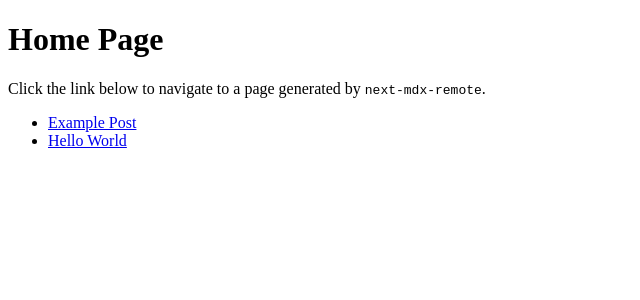
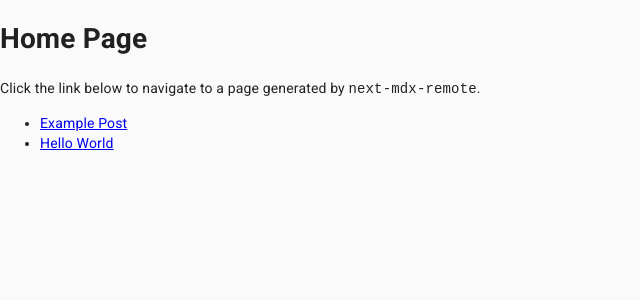
Before and after one commit to kaznak/20210118.blog-template, a Next.js app: page / in a window 1280 px wide. Shown: the top 300 px of the page, without its empty margins (0-640 px from the left). Built offline with nearby package versions, Linux system fonts and the light colour scheme.

Commit message:
pages/_app.tsx: setup material ui

```diff
--- a/pages/_app.tsx
+++ b/pages/_app.tsx
@@ -1,7 +1,26 @@
 import type { AppProps } from 'next/app'
+import Head from 'next/head'
+
+import '@fontsource/roboto/300.css'
+import '@fontsource/roboto/400.css'
+import '@fontsource/roboto/500.css'
+import '@fontsource/roboto/700.css'
+
+import { ThemeProvider, useTheme } from '@material-ui/core/styles'
+import CssBaseline from '@material-ui/core/CssBaseline'
+import { mUiTheme } from '../lib/materialUiUtils'
 
 function MyApp({ Component, pageProps }: AppProps) {
-  return <Component {...pageProps} />
+  return (
+    <ThemeProvider theme={mUiTheme}>
+      <Head>
+        {/* PWA primary color */}
+        <meta name="theme-color" content={useTheme().palette.primary.main} />
+      </Head>
+      <CssBaseline />
+      <Component {...pageProps} />
+    </ThemeProvider>
+  )
 }
 
 export default MyApp
```
